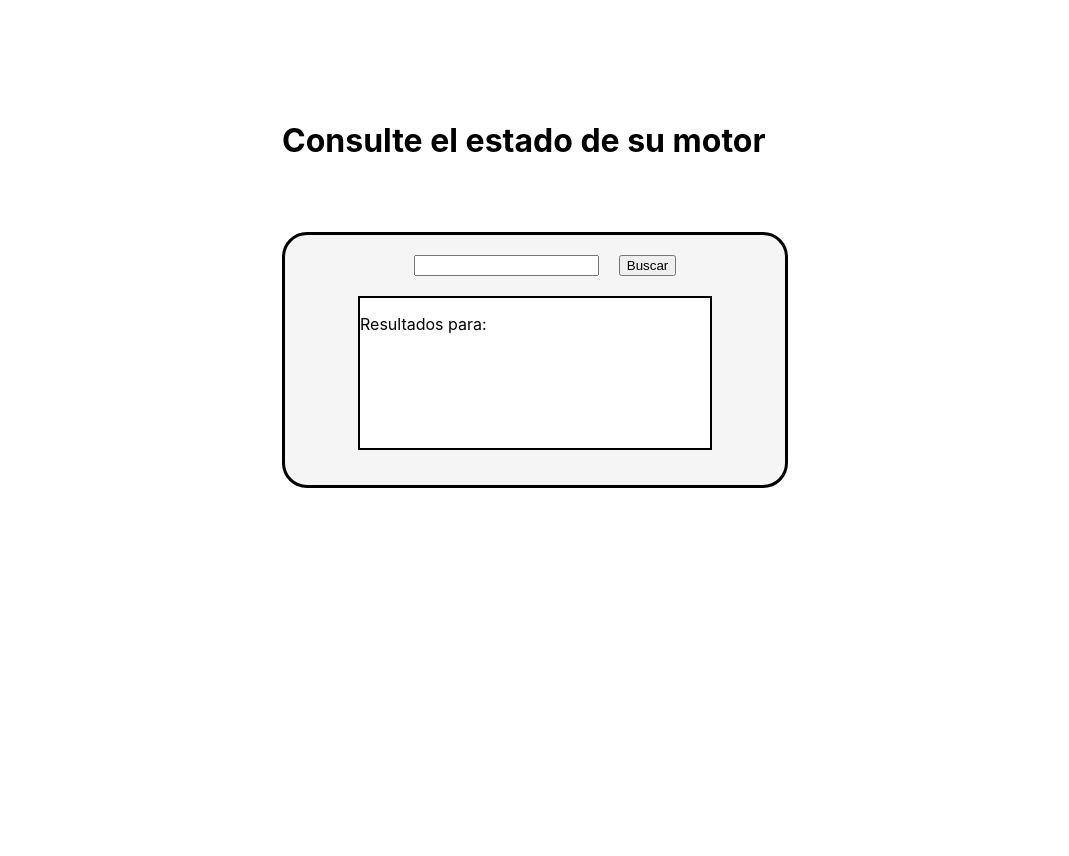
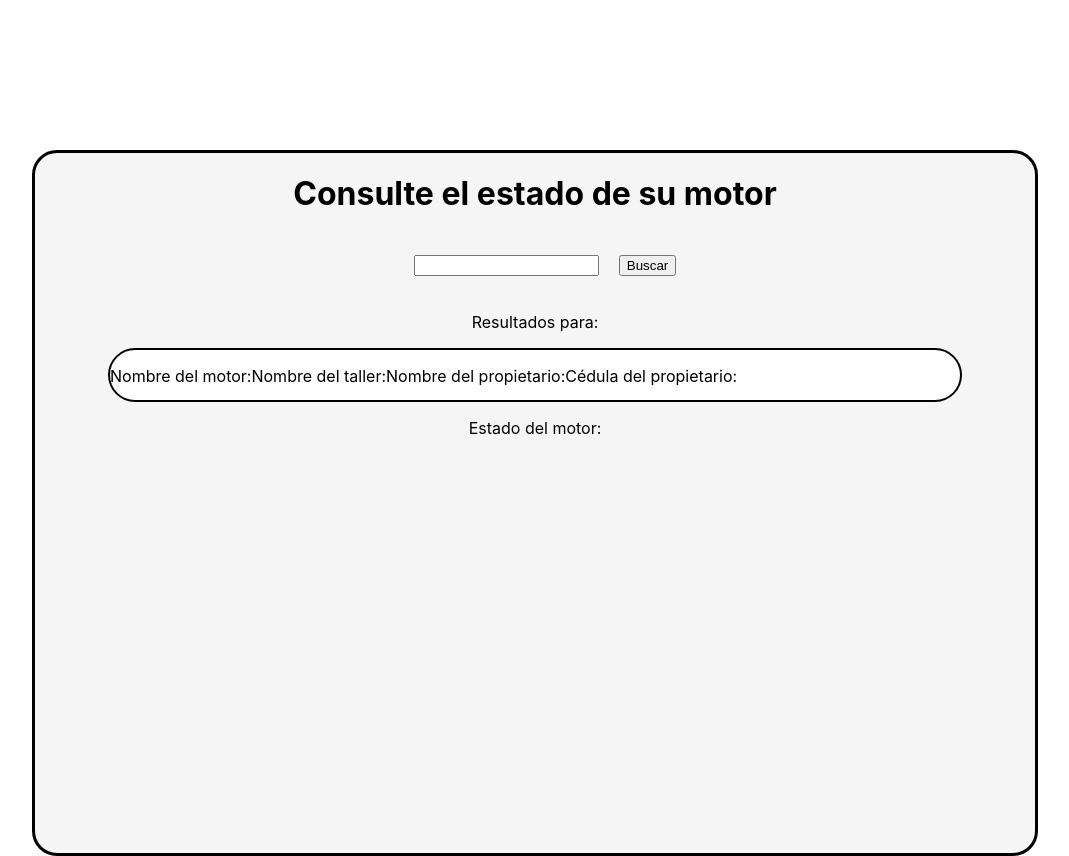
Before and after one commit to Dsotofuya/Trabajo-De-Campo---Rectificadora-De-Motores, a React (Create React App) app in the folder rectimotor-frontend/: page / in a window 1280 px wide. Shown: the whole page, without its empty margins (105-1174 px from the left). Before the commit the page ends 800 px from the top, so only its background shows below. Built offline with nearby package versions, Linux system fonts and the light colour scheme.

Commit message:
Actualización modulo clientes

```diff
--- a/rectimotor-frontend/src/App.css
+++ b/rectimotor-frontend/src/App.css
@@ -15,8 +15,8 @@ body{
 
 .contenedor-principal{
   background-color: whitesmoke;
-  height: 250px;
-  width: 500px;
+  height: 700px;
+  width: 1000px;
   display: flex;
   align-content: flex-start;
   align-items: center;
@@ -36,7 +36,11 @@ body{
 
 .resultados-busqueda{
   background-color: white;
-  width: 350px;
-  height: 150px;
+  width: 850px;
+  height: 50px;
   border: 2px solid black;
+  display: flex;
+  flex-direction: row;
+  flex-wrap: wrap;
+  border-radius: 30px;
 }
--- a/rectimotor-frontend/src/App.js
+++ b/rectimotor-frontend/src/App.js
@@ -6,16 +6,23 @@ function App() {
   const [search, setSearch] = useState('');
   return (
     <div className="App">
-      <h1>Consulte el estado de su motor</h1>
       <div className='contenedor-principal'>
+        <h1>Consulte el estado de su motor</h1>
         <form onSubmit={ev => {ev.preventDefault(); setSearch(ev.target.search.value)}}>
           <input className='input' type='text' name='search'></input>
           <button className='buton' variant='primary' type='submit'>Buscar</button>
         </form>
 
+        <p>Resultados para: {search}</p>
+
         <div className='resultados-busqueda'>
-          <p>Resultados para: {search}</p>
+          <p>Nombre del motor:</p>
+          <p>Nombre del taller:</p>
+          <p>Nombre del propietario:</p>
+          <p>Cédula del propietario: {search}</p>
         </div>
+
+        <p>Estado del motor:</p>
       </div>
     </div>
   );
```
